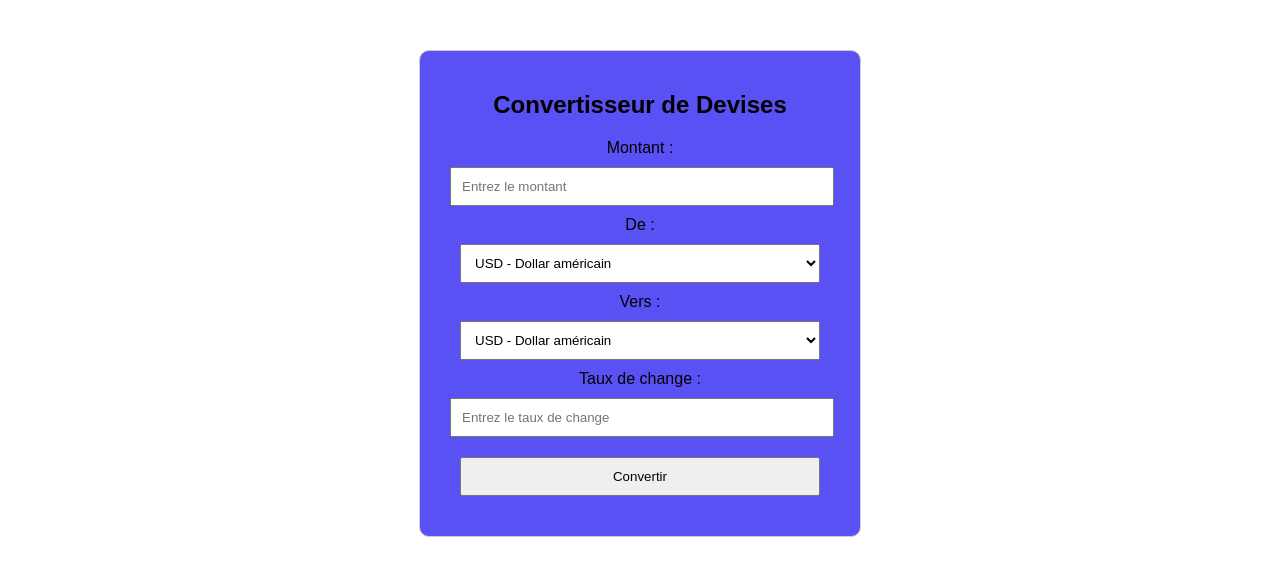
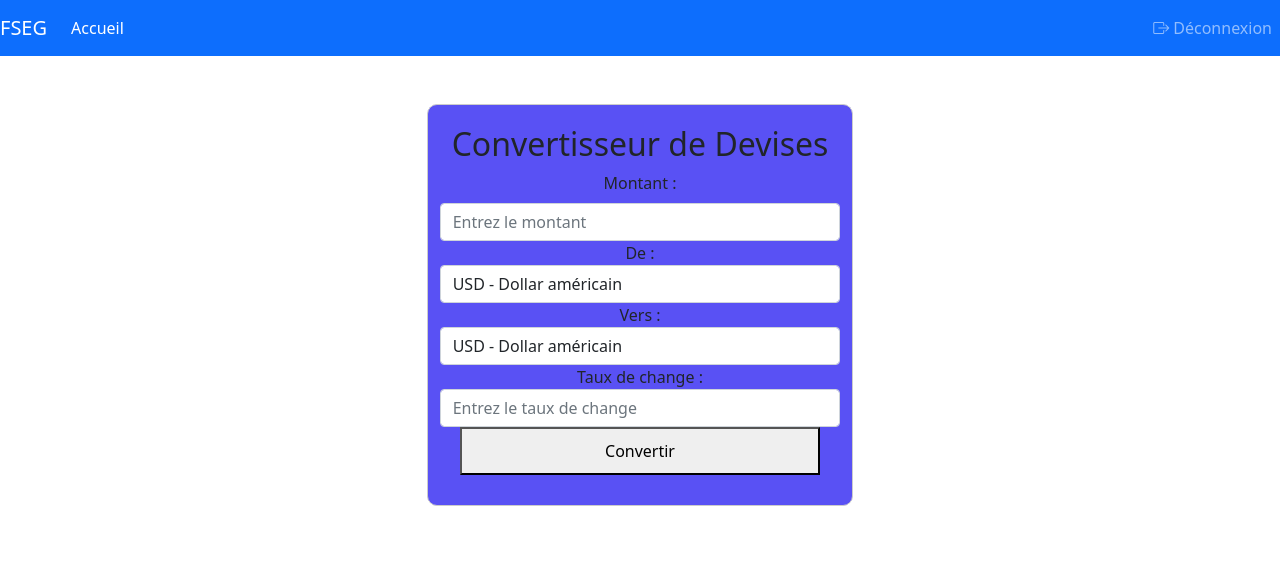
Before and after one commit to Kasereka-Kiposo-Marc/tpgroupe8, a plain HTML site: page index.html in a window 1280 px wide. Drawn offline with nearby package versions, Linux system fonts and the light colour scheme; a script that the page names is missing.

Commit message:
la part de djanny

```diff
--- a/index.html
+++ b/index.html
@@ -5,33 +5,70 @@
     <meta name="viewport" content="width=device-width, initial-scale=1.0">
     <title>Convertisseur de Devises</title>
     <link rel="stylesheet" href="styles.css">
+    <link href="https://cdn.jsdelivr.net/npm/bootstrap@5.0.2/dist/css/bootstrap.min.css" rel="stylesheet" integrity="sha384-EVSTQN3/azprG1Anm3QDgpJLIm9Nao0Yz1ztcQTwFspd3yD65VohhpuuCOmLASjC" crossorigin="anonymous">
+    <link href="https://cdn.jsdelivr.net/npm/bootstrap-icons/font/bootstrap-icons.css" rel="stylesheet">
 </head>
 <body>
 
-    <div class="container">
+
+   <nav class="navbar navbar-expand-sm navbar-dark bg-primary">
+       <a class="navbar-brand" href="#">FSEG</a>
+       <button
+           class="navbar-toggler d-lg-none"
+           type="button"
+           data-bs-toggle="collapse"
+           data-bs-target="#collapsibleNavId"
+           aria-controls="collapsibleNavId"
+           aria-expanded="false"
+           aria-label="Toggle navigation"
+       ><span class="navbar-toggler-icon"></span></button>
+       <div class="collapse navbar-collapse" id="collapsibleNavId">
+           <ul class="navbar-nav me-auto mt-2 mt-lg-0">
+               <li class="nav-item">
+                   <a class="nav-link active" href="indexx.php" aria-current="page">Accueil <span class="visually-hidden">(current)</span></a>
+               </li>
+
+
+
+           </ul>
+           <ul class="navbar-nav ms-auto">
+               <li class="nav-item">
+                   <a class="nav-link" href="deconnexion.php">
+                       <i class="bi bi-box-arrow-right"></i> Déconnexion
+                   </a>
+               </li>
+           </ul>
+       </div>
+   </nav>
+   <script src="https://cdn.jsdelivr.net/npm/bootstrap@5.0.2/dist/js/bootstrap.bundle.min.js" integrity="sha384-MrcW6ZMFZJ5K6UHMnYtMkcK5RxcZNzQtwq2P5Rs5idm1PH+ujq9vM/sIO0mcxsBO" crossorigin="anonymous"></script>
+
+
+
+    </main>
+    <div class="container mt-5 col-lg-4">
         <h2>Convertisseur de Devises</h2>
 
-        <label for="amount">Montant :</label>
-        <input type="number" id="amount" placeholder="Entrez le montant" />
+        <label for="amount" class="form-label">Montant :</label>
+        <input type="number" class="form-control" id="amount" placeholder="Entrez le montant" />
 
         <label for="fromCurrency">De :</label>
-        <select id="fromCurrency">
+        <select id="fromCurrency" class="form-control">
             <option value="USD">USD - Dollar américain</option>
             <option value="FC">Franc</option>
         </select>
 
         <label for="toCurrency">Vers :</label>
-        <select id="toCurrency">
+        <select id="toCurrency" class="form-control">
             <option value="USD">USD - Dollar américain</option>
             <option value="FC"> Franc</option>
         </select>
 
         <label for="exchangeRate">Taux de change :</label>
-        <input type="number" id="exchangeRate" placeholder="Entrez le taux de change" />
+        <input type="number" id="exchangeRate" class="form-control" placeholder="Entrez le taux de change" />
 
         <button onclick="convert()">Convertir</button>
 
-        <div class="result" id="result"></div>
+        <div class="result" class="btn btn-info" id="result"></div>
     </div>
 <script src="script.js"></script>
 
```
